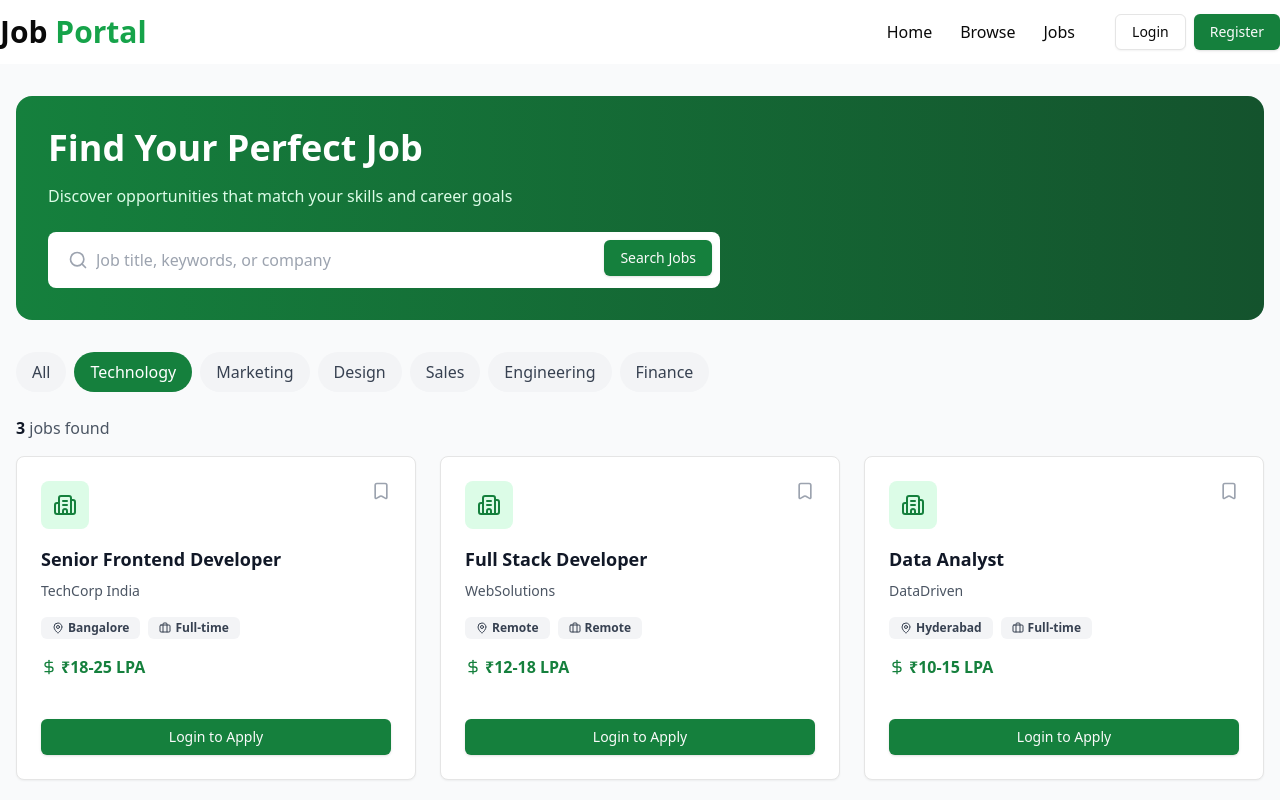
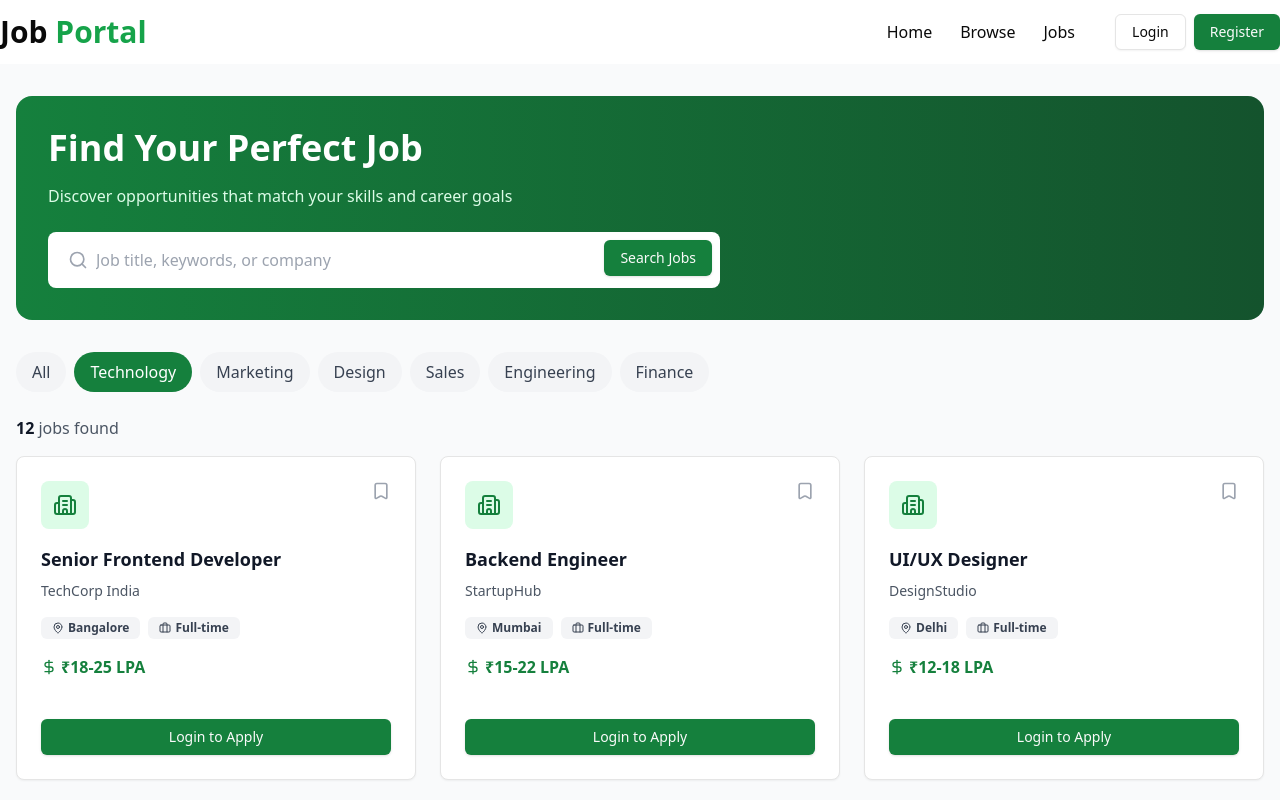
Before and after one commit to Deepu325/Job-Listing-Portal-MERN-Stack, a React (Vite) app in the folder client/: page /jobs in a window 1280 px wide. Both pictures are taken after a click on the button "Technology". Shown: the top 800 px of the page. Built offline with nearby package versions, Linux system fonts and the light colour scheme; no server answers.

Commit message:
Add job search UI

```diff
--- /dev/null
+++ b/client/src/components/JobSearch.jsx
@@ -0,0 +1,59 @@
+import { useState } from "react";
+import axios from "axios";
+
+const JobSearch = () => {
+  const [keyword, setKeyword] = useState("");
+  const [location, setLocation] = useState("");
+  const [jobs, setJobs] = useState([]);
+
+  const handleSearch = async () => {
+    try {
+      const res = await axios.get(
+        "http://localhost:4000/api/jobs",
+        {
+          params: {
+            keyword,
+            location,
+          },
+        }
+      );
+      setJobs(res.data);
+    } catch (error) {
+      console.error("Job search failed", error);
+    }
+  };
+
+  return (
+    <div style={{ padding: "20px" }}>
+      <h2>Job Search</h2>
+
+      <input
+        type="text"
+        placeholder="Keyword (e.g. React)"
+        value={keyword}
+        onChange={(e) => setKeyword(e.target.value)}
+      />
+
+      <input
+        type="text"
+        placeholder="Location"
+        value={location}
+        onChange={(e) => setLocation(e.target.value)}
+      />
+
+      <button onClick={handleSearch}>Search</button>
+
+      <div style={{ marginTop: "20px" }}>
+        {jobs.map((job) => (
+          <div key={job._id}>
+            <h4>{job.title}</h4>
+            <p>{job.location}</p>
+            <p>{job.company}</p>
+          </div>
+        ))}
+      </div>
+    </div>
+  );
+};
+
+export default JobSearch;
--- a/client/src/components/ui/components_lite/Jobs.jsx
+++ b/client/src/components/ui/components_lite/Jobs.jsx
@@ -144,17 +144,11 @@ const Jobs = () => {
 
     const categories = ['All', 'Technology', 'Marketing', 'Design', 'Sales', 'Engineering', 'Finance'];
 
-    const filteredJobs = jobs.filter(job => {
-        const matchesSearch = job.title?.toLowerCase().includes(searchTerm.toLowerCase()) ||
-            job.company?.toLowerCase().includes(searchTerm.toLowerCase()) ||
-            job.description?.toLowerCase().includes(searchTerm.toLowerCase());
-        const matchesCategory = selectedCategory === 'All' ||
-            job.category?.toLowerCase() === selectedCategory.toLowerCase();
-        return matchesSearch && matchesCategory;
-    });
+
 
     return (
         <div>
+
             <div className="max-w-7xl mx-auto px-4 py-8">
                 {/* Hero Section */}
                 <div className="bg-gradient-to-r from-green-700 to-green-900 rounded-2xl p-8 mb-8 text-white">
@@ -197,20 +191,20 @@ const Jobs = () => {
                 {/* Results */}
                 <div className="flex justify-between items-center mb-4">
                     <p className="text-gray-600">
-                        <span className="font-semibold text-gray-900">{filteredJobs.length}</span> jobs found
+                        <span className="font-semibold text-gray-900">{jobs.length}</span> jobs found
                     </p>
                 </div>
 
                 {/* Job Cards */}
                 {loading ? (
                     <div className="text-center py-10">Loading jobs...</div>
-                ) : filteredJobs.length === 0 ? (
+                ) : jobs.length === 0 ? (
                     <div className="text-center py-10 text-gray-500">
                         No jobs found. Try adjusting your search or filters.
                     </div>
                 ) : (
                     <div className="grid md:grid-cols-2 lg:grid-cols-3 gap-6">
-                        {filteredJobs.map((job) => (
+                        {jobs.map((job) => (
                             <Card
                                 key={job._id}
                                 className="hover:shadow-xl transition-all hover:-translate-y-1"
```
